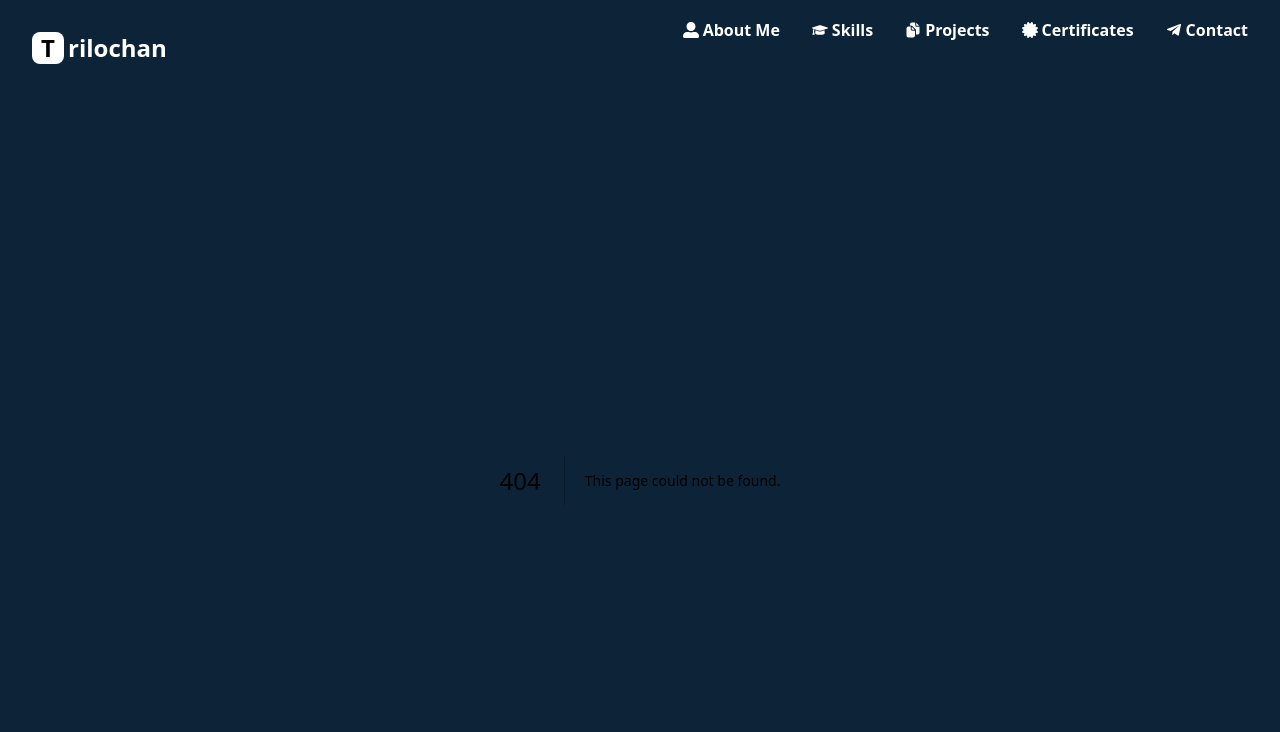
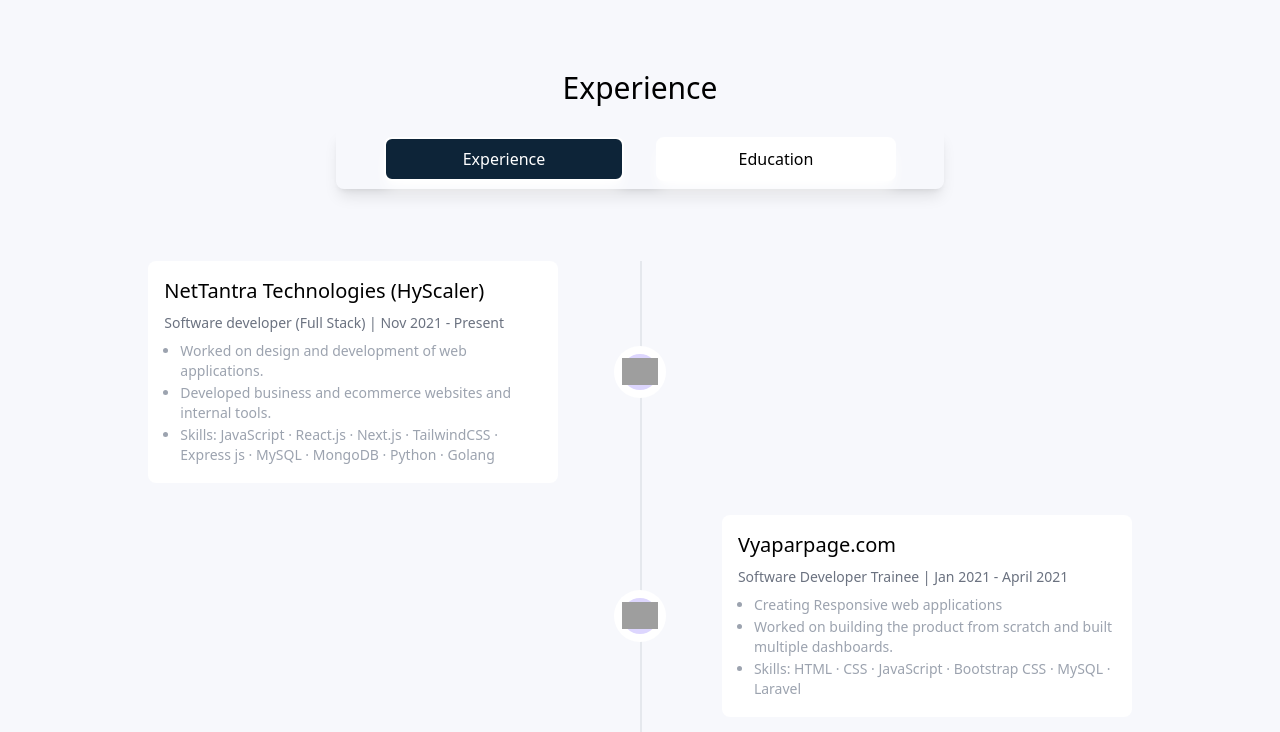
Before and after one commit to Trilochan-dev/Portfolio, a Next.js app: page /experience in a window 1280 px wide. Before the commit this address had no page. Shown: the top 732 px of the page. Built offline with nearby package versions, Linux system fonts and the light colour scheme; grey boxes are pictures that could not be loaded.

Commit message:
Create experience.tsx

```diff
--- /dev/null
+++ b/src/pages/experience.tsx
@@ -0,0 +1,94 @@
+import { useState } from "react"
+import DropDown from "@/components/widgets/Dropdown";
+
+export default function experience() {
+    const [selectedHeader, setSelectedHeader] = useState("Experience");
+    const skillHeader = [
+        {
+            key: "Experience",
+        },
+        {
+            key: "Education",
+        }
+    ]
+    return (
+        <>
+            <div className="absolute inset-0 w-full pb-24 pt-16 bg-primary-light overflow-y-auto hide_scrollbar">
+                <p className="text-3xl text-center font-medium leading-relaxed mb-4 capitalize text-linear-gradient">Experience</p>
+                <div className="py-2 w-fit px-8 max-w-[1180px] m-auto hidden md:flex items-center justify-center shadow-lg rounded-lg  ">
+                    {
+                        skillHeader.map((sm, i) => (
+                            <>
+                                <div className={`px-4 py-2 w-60 rounded-lg  shadow-lg shadow-white text-center cursor-pointer mx-4 border-2 border-white ${selectedHeader === sm.key ? "bg-primary-dark text-white" : "bg-white text-dark hover:bg-gray-200"}`} onClick={() => setSelectedHeader(sm.key)}>
+                                    {sm.key}
+                                </div >
+                            </>
+                        ))
+                    }
+                </div>
+                <div className="block md:hidden w-1/2 mx-auto bg-primary-dark h-12 text-white rounded-xl ">
+                    <DropDown
+                        dataList={skillHeader}
+                        label={"key"}
+                        value={"key"}
+                        setSelectedValue={(value) => setSelectedHeader(value)}
+                        initialSelect="Experience"
+                    />
+                </div>
+                <div className="w-full max-w-[1180px] mx-auto my-8">
+                    <div className="lg:container sm:mx-4 lg:mx-auto lg:w-5/6 2xl:w-3/4">
+                        <div className="relative wrap overflow-hidden p-4 md:py-10 md:px-0">
+                            <div className="left-6 md:left-1/2 absolute border-opacity-20 border-gray-400 dark:border-grey-800 h-full border"></div>
+                            <div className="mb-6 md:mb-8 flex md:justify-between items-center w-full md:flex-row-reverse left-timeline">
+                                <div className="order-1 md:w-5/12"></div>
+                                <span className="z-20 flex items-center order-1 justify-center w-6 h-6 md:w-9 md:h-9 bg-violet-200 rounded-full ring-4 md:ring-8 ring-white dark:ring-grey-800 dark:bg-violet-900">
+                                    <img src={`./Images/svg/${selectedHeader === "Experience" ? "experience.svg" : "skill.svg"}`} />
+                                </span>
+                                <div className="order-1 rounded-lg w-full ml-3 md:ml-0 bg-white dark:bg-grey-800 md:w-5/12 p-3 md:px-4 md:py-4" style={{ opacity: 1, transform: "none" }}>
+                                    <h3 className="mb-2 font-medium text-lg md:text-xl"> {selectedHeader === "Experience" ? "NetTantra Technologies (HyScaler)" : " Master of Computer Application"}  </h3>
+                                    <p className="text-sm text-gray-500 dark:text-gray-400 font-medium"> {selectedHeader === "Experience" ? "Software developer (Full Stack) | Nov 2021 - Present" : "Ajay Binay Institute of Technology | 2018 - 2021"} </p>
+                                    {selectedHeader === "Experience" ?
+                                        <ul className="text-sm text-gray-400 mt-2 ml-4 list-disc">
+                                            <li className="mb-0.5">Worked on design and development of web applications.</li>
+                                            <li className="mb-0.5">Developed business and ecommerce websites and internal tools.</li>
+                                            <li className="mb-0.5">Skills:  JavaScript · React.js · Next.js · TailwindCSS · Express js · MySQL · MongoDB · Python · Golang </li>
+                                        </ul> :
+                                        <ul className="text-sm text-gray-400 mt-2 ml-4 list-disc">
+                                            <li className="mb-0.5">Completed Mater degree from Ajay Binay institute of technology under Biju Pattnaik University of Technology</li>
+                                            <li className="mb-0.5">Secured 8.48 CGPA</li>
+                                            <li className="mb-0.5">Created Alumni Feedback System Project.</li>
+                                        </ul>
+                                    }
+                                </div>
+                            </div>
+                            <div className="mb-6 md:mb-8 flex md:justify-between items-center w-full right-timeline">
+                                <div className="order-1 md:w-5/12"></div>
+                                <span className="z-20 flex items-center order-1 justify-center w-6 h-6 md:w-9 md:h-9 bg-violet-200 rounded-full ring-4 md:ring-8 ring-white dark:ring-grey-800 dark:bg-violet-900">
+                                    <img src={`./Images/svg/${selectedHeader === "Experience" ? "experience.svg" : "skill.svg"}`} />
+                                </span>
+                                <div className="order-1 rounded-lg w-full ml-3 md:ml-0 bg-white dark:bg-grey-800 md:w-5/12 p-3 md:px-4 md:py-4" style={{ opacity: 1, transform: "none" }}>
+                                    <h3 className="mb-2 font-medium text-lg md:text-xl">{selectedHeader === "Experience" ? "Vyaparpage.com" : "Bachelor's of Science (Hons)"}</h3>
+                                    <p className="text-sm text-gray-500 dark:text-gray-400 font-medium">{selectedHeader === "Experience" ? "Software Developer Trainee | Jan 2021 - April 2021" : "Alaka Mahavidyalaya, Anantabata, Jagatsinghpur"}</p>
+                                    {selectedHeader === "Experience" ?
+                                        <ul className="text-sm text-gray-400 mt-2 ml-4 list-disc">
+                                            <li className="mb-0.5">Creating Responsive web applications</li>
+                                            <li className="mb-0.5">Worked on building the product from scratch and built multiple dashboards.</li>
+                                            <li className="mb-0.5">Skills: HTML · CSS · JavaScript · Bootstrap CSS · MySQL · Laravel</li>
+                                        </ul> :
+                                        <ul className="text-sm text-gray-400 mt-2 ml-4 list-disc">
+                                            <li className="mb-0.5">Completed Bachelor degree from Alaka Mahavidyalaya, Anantabata, Jagatsinghpur under Utkal University</li>
+                                            <li className="mb-0.5">Secured 75 Percentage</li>
+                                            <li className="mb-0.5">Paricipate in some Science exhibition</li>
+                                        </ul>
+                                    }
+
+                                </div>
+                            </div>
+                        </div>
+                    </div>
+                </div>
+            </div >
+        </>
+    )
+
+};
```
